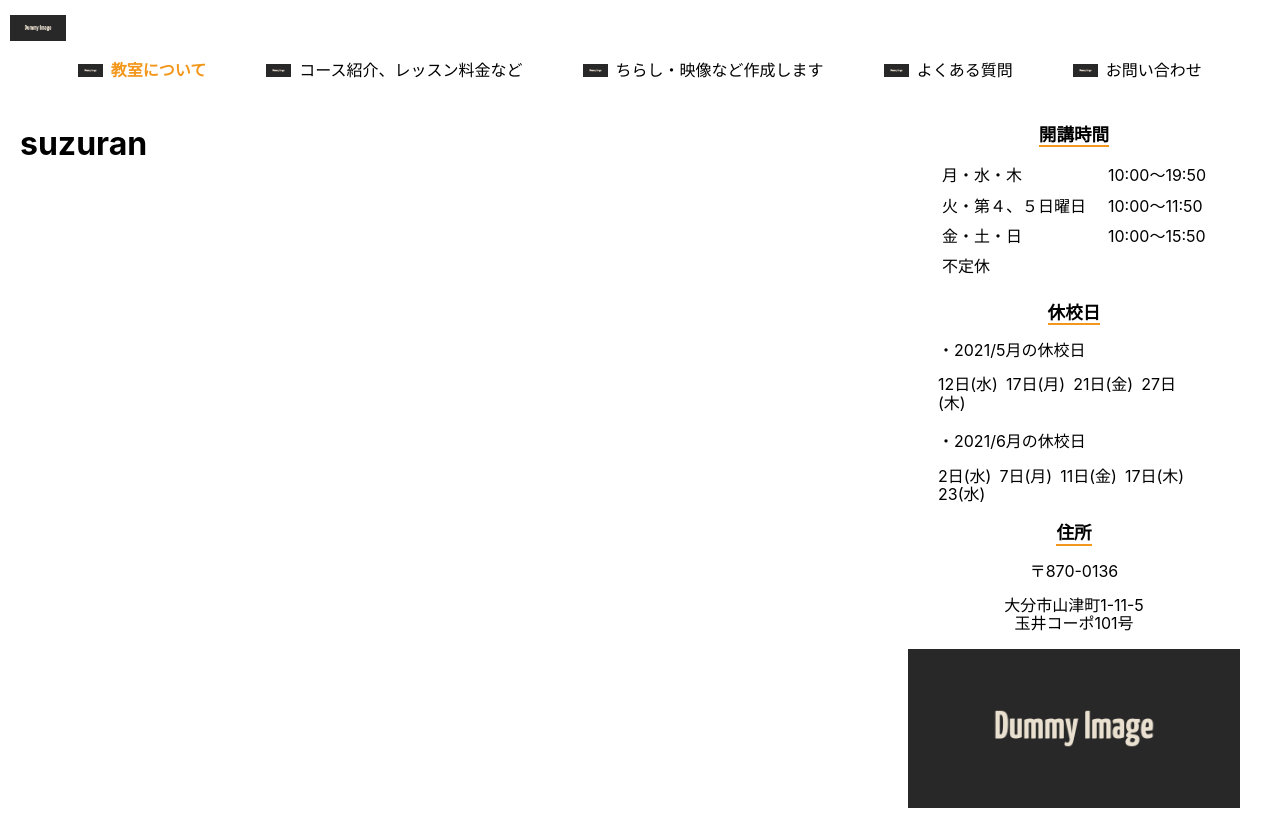
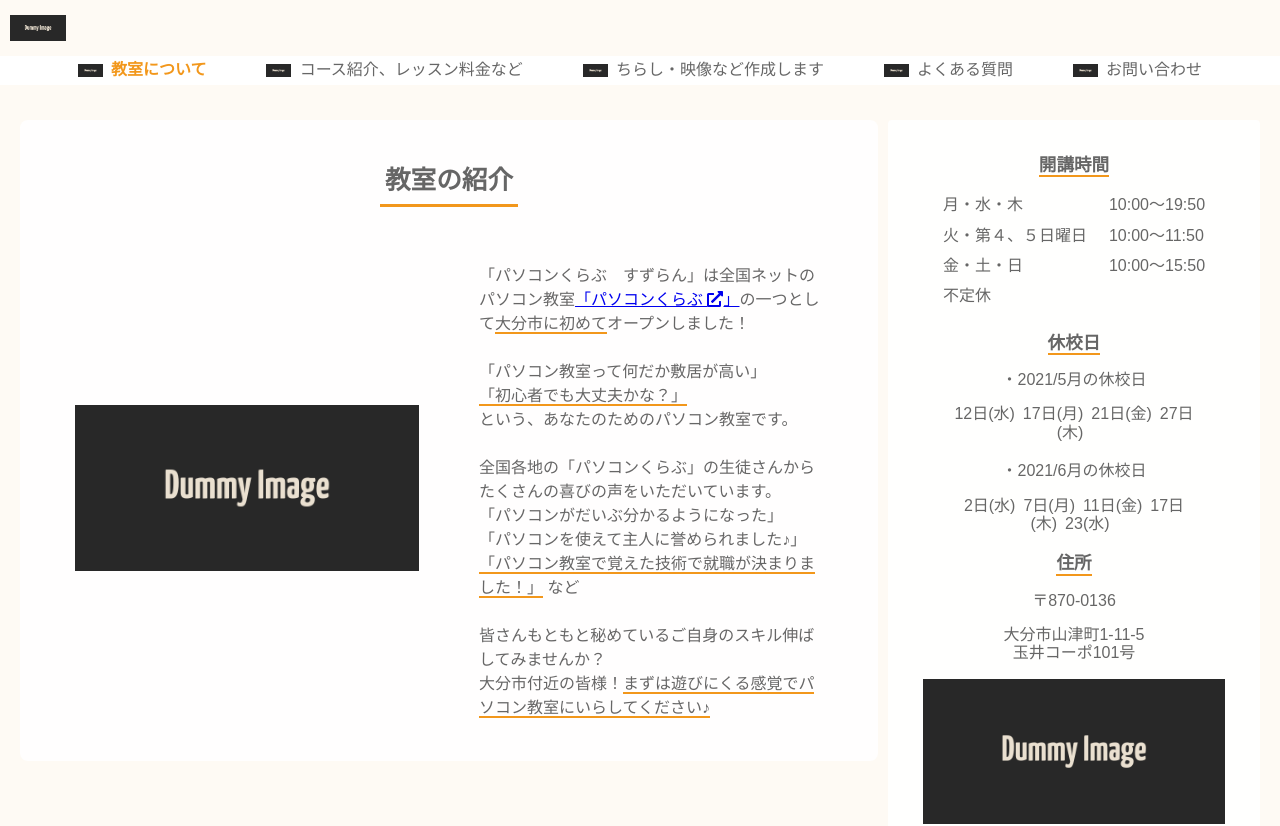
Before and after one commit to KounoTaihei/suzuran-next, a Next.js app: page / in a window 1280 px wide. Shown: the top 826 px of the page. Built offline with nearby package versions, Linux system fonts and the light colour scheme.

Commit message:
教室紹介部分作成

```diff
--- /dev/null
+++ b/components/content.tsx
@@ -0,0 +1,39 @@
+import React, { ReactElement } from 'react';
+import styles from '../styles/Content.module.scss';
+import Image from 'next/image';
+
+const Content = (props: Props) => {
+
+    // 画像があればimage-fieldを表示する
+    const renderImageField = () => {
+        if(props.image){
+            return (
+                <div className={styles.image_field}>
+                    <Image src={props.image} loading="lazy" />
+                </div>
+            )
+        }
+    }
+
+    return (
+        <div className={`${styles.content} ${styles[props.className]}`}>
+            <h3 className={styles.content_title}>{props.contentTitle}</h3>
+            {/* 画像がある場合はflexクラスを追加 */}
+            <div className={props.image ? `${styles.content_body} ${styles.flex}` : styles.content_body}>
+                {props.image && renderImageField()}
+                <div className={props.image ? `${styles.text_field} ${styles.flex}` : styles.text_field}>
+                    {props.text}
+                </div>
+            </div>
+        </div>
+    )
+}
+
+export default Content;
+
+interface Props {
+    className: string
+    contentTitle: string
+    text: ReactElement
+    image?: StaticImageData
+}
--- a/pages/index.tsx
+++ b/pages/index.tsx
@@ -1,13 +1,48 @@
+import { faExternalLinkAlt } from '@fortawesome/free-solid-svg-icons';
+import { FontAwesomeIcon } from '@fortawesome/react-fontawesome';
 import type { NextPage } from 'next'
 import Head from 'next/head'
+import Content from '../components/content';
+import shoukaiImage from '../public/fake.webp';
+import styles from '../styles/Home.module.scss';
 
 const Home: NextPage = () => {
+  const Shoukai = () => {
+    const text = (
+      <p>
+        「パソコンくらぶ　すずらん」は全国ネットのパソコン教室<a href="http://www.pasokura.com/pasokura/schools/view/192" target="_blank" rel="noreferrer">「パソコンくらぶ <FontAwesomeIcon icon={faExternalLinkAlt} />」</a>の一つとして<span className="under-line">大分市に初めて</span>オープンしました！<br></br><br></br>
+        「パソコン教室って何だか敷居が高い」<br></br>
+        <span className="under-line">「初心者でも大丈夫かな？」</span><br></br>
+        という、あなたのためのパソコン教室です。 <br></br><br></br>
+        全国各地の「パソコンくらぶ」の生徒さんからたくさんの喜びの声をいただいています。 <br></br>
+        「パソコンがだいぶ分かるようになった」<br></br>
+        「パソコンを使えて主人に誉められました♪」<br></br>
+        <span className="under-line">「パソコン教室で覚えた技術で就職が決まりました！」</span> など<br></br><br></br>
+        皆さんもともと秘めているご自身のスキル伸ばしてみませんか？<br></br>
+        大分市付近の皆様！<span className="under-line">まずは遊びにくる感覚でパソコン教室にいらしてください♪</span>
+      </p>
+    )
+
+    return (
+      <>
+        <Content
+            className = 'school-introduction'
+            contentTitle = '教室の紹介'
+            text = {text}
+            image = {shoukaiImage}
+        />
+      </>
+    )
+  }
+
   return (
     <>
       <Head>
         <title>すずらん</title>
       </Head>
-      <h1>suzuran</h1>
+      <div className={styles.home}>
+        <Shoukai />
+      </div>
     </>
   )
 }
--- /dev/null
+++ b/styles/Content.module.scss
@@ -0,0 +1,55 @@
+@import './variables';
+
+.content {
+    border-radius: 8px;
+    margin: 15px 10px 10px 0;
+    padding: 10px 15px;
+    background-color: rgba(255, 255, 255, 0.9);
+    line-height: 1.5;
+
+    .content_title {
+        font-size: 1.6em;
+        padding: 5px;
+        width: fit-content;
+        margin-left: auto;
+        margin-right: auto;
+        border-bottom: 3px solid $mainColor;
+    }
+
+    .content_body {
+        padding: 0 10px;
+
+        &.flex {
+            display: flex;
+            align-items: center;
+            justify-content: center;
+            flex-direction: row;
+        }
+
+        .image_field {
+            width: 50%;
+            padding: 30px;
+            text-align: center;
+        }
+
+        .text_field {
+            padding: 15px 30px;
+
+            &.flex {
+                width: 50%;
+            }
+        }
+    }
+
+    &:nth-child(even) {
+        .content_body {
+            flex-direction: row-reverse;
+        }
+    }
+
+    &:nth-child(odd) {
+        .content_body {
+            flex-direction: row;
+        }
+    }
+}
--- a/styles/Subcontent.module.scss
+++ b/styles/Subcontent.module.scss
@@ -2,7 +2,9 @@
 
 .sub_content {
     background-color: rgba(255, 255, 255, 0.95);
-    margin-top: 20px;
+    margin-top: 15px;
+    padding: 15px;
+    border-radius: 4px;
 
     .item {
         margin: 20px;
@@ -33,6 +35,8 @@
 
         // 休校日
         &.closed {
+            text-align: center;
+
             .item_body {
                 // 休校日のリスト
                 .closed_list {
--- a/styles/globals.scss
+++ b/styles/globals.scss
@@ -1,15 +1,26 @@
+@charset 'UTF-8';
+@import './variables';
+
 html,
 body {
   padding: 0;
   margin: 0;
-  font-family: -apple-system, BlinkMacSystemFont, Segoe UI, Roboto, Oxygen,
-    Ubuntu, Cantarell, Fira Sans, Droid Sans, Helvetica Neue, sans-serif;
+  font-family: "游ゴシック体", YuGothic, "YuGothic M", sans-serif;
+  background-color: lighten($mainColor, 45%);
+  color: rgba(0, 0, 0, 0.6);
 }
 
-img {
-  max-height: 100%;
+@font-face {
+  font-family: "YuGothic M";
+  src: local("Yu Gothic Medium"),
+       local("Yu Gothic");
+  font-weight: 500;
 }
 
 * {
   box-sizing: border-box;
 }
+
+.under-line {
+  border-bottom: 2px solid $mainColor;
+}
```
